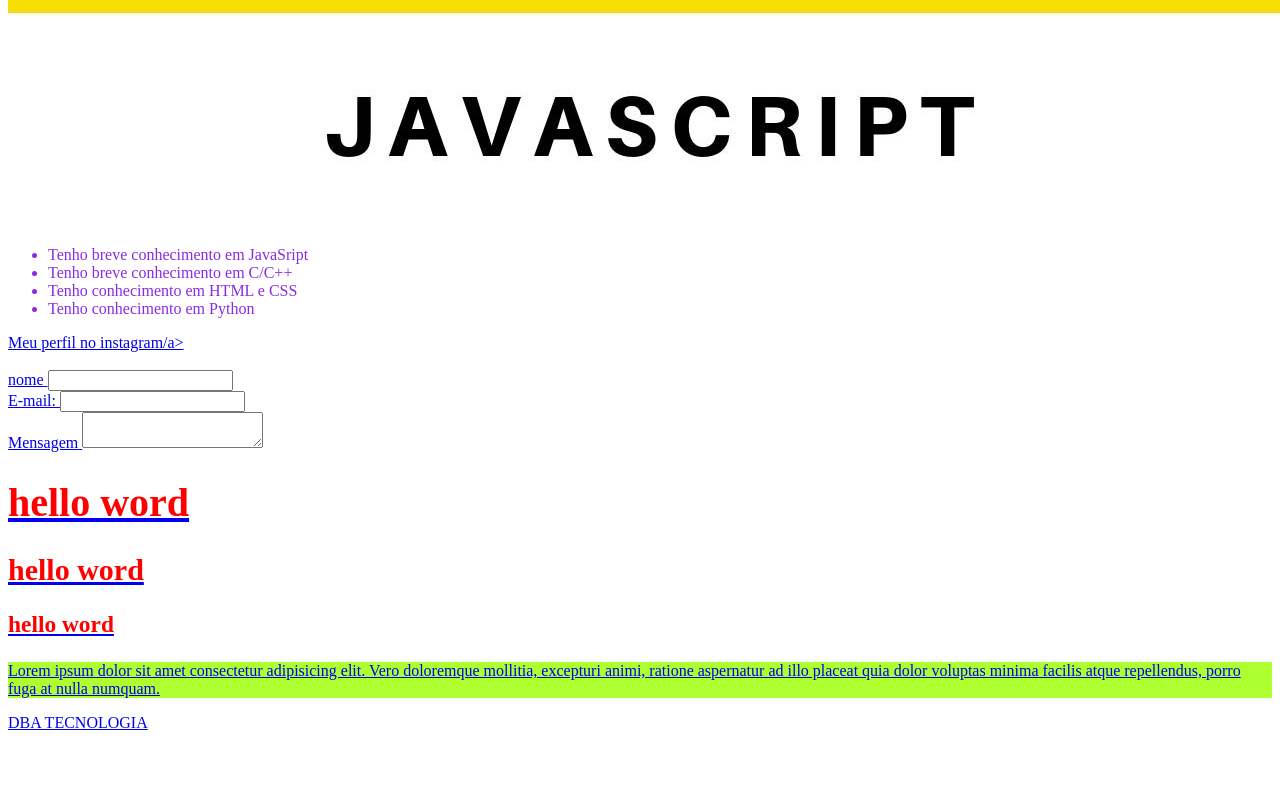
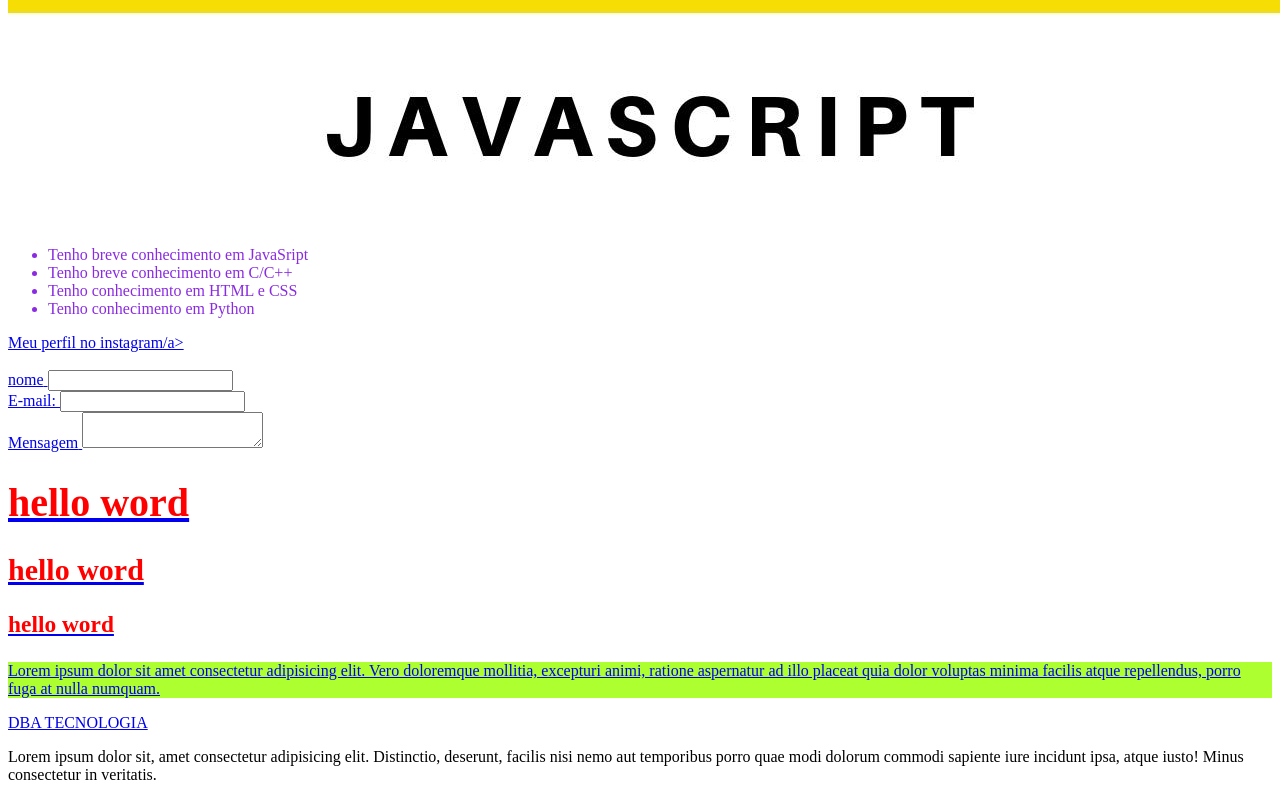
Before and after one commit to SamuelMadeiraa/Meu-Portfolio, a plain HTML site: page index.html in a window 1280 px wide. Shown: the part 502-1302 px from the top of the page. Before the commit the page ends 1242 px from the top, so only its background shows below. Drawn offline with Linux system fonts and the light colour scheme.

Commit message:
adicionado um novo paragrafo lorem

```diff
--- a/index.html
+++ b/index.html
@@ -65,6 +65,7 @@
         <p id="paragrafo">Lorem ipsum dolor sit amet consectetur adipisicing elit. Vero doloremque mollitia, excepturi animi, ratione aspernatur ad illo placeat quia dolor voluptas minima facilis atque repellendus, porro fuga at nulla numquam.</p>
 
         <a href="http://https://dba.eng.br/">DBA TECNOLOGIA</a>
+        <p>Lorem ipsum dolor sit, amet consectetur adipisicing elit. Distinctio, deserunt, facilis nisi nemo aut temporibus porro quae modi dolorum commodi sapiente iure incidunt ipsa, atque iusto! Minus consectetur in veritatis.</p>
 
 
 </body>
```
